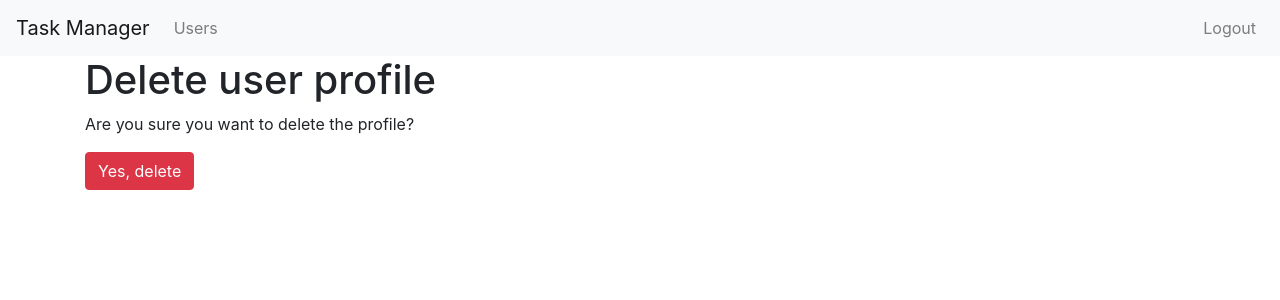
After one commit to ikievite/python-project-lvl4, a Django app: page /users/1/delete/ in a window 1280 px wide. The commit adds this page. Shown: the top 300 px of the page. Run offline with Django 3.2, Linux system fonts and the light colour scheme; the visitor is signed in with stand-in values (Sample User, id 1); data comes from the database, SQL or seed files in the repository; some libraries are stand-ins or nearby versions.

Commit message:
added ability to delete a user

```diff
--- /dev/null
+++ b/users/templates/users/delete.html
@@ -0,0 +1,11 @@
+{% extends "tasks/base.html" %}
+{% load bootstrap4 %}
+{% load i18n %}
+{% block content %}
+    <h1>{% trans "Delete user profile" %}</h1>
+    <p>{% trans "Are you sure you want to delete the profile?" %}</p>
+    <form role="form" method="post">
+        {% csrf_token %}
+        {% bootstrap_button 'Yes, delete' button_type="submit" button_class="btn-danger" %}
+    </form>
+{% endblock content %}
--- a/users/templates/users/users.html
+++ b/users/templates/users/users.html
@@ -21,7 +21,7 @@
             <td>
               <a href="{% url 'update-user' user.id %}">{% trans "Update" %}</a>
 	      <br>
-              <a href="#">{% trans "Delete" %}</a>
+              <a href="{% url 'delete-user' user.id %}">{% trans "Delete" %}</a>
 	    </td>
           </tr>
         {% endfor %}
--- a/users/urls.py
+++ b/users/urls.py
@@ -1,4 +1,5 @@
 from django.urls import path
+from .views import UserDeleteView
 from . import views
 
 
@@ -6,4 +7,5 @@ urlpatterns = [
     path('', views.users, name='users'),
     path('create/', views.create, name='create-user'),
     path('<int:username_id>/update/', views.update, name='update-user'),
+    path('<int:pk>/delete/', UserDeleteView.as_view(), name='delete-user'),
 ]
--- a/users/views.py
+++ b/users/views.py
@@ -3,6 +3,9 @@ from django.contrib.auth import get_user_model
 from django.contrib import messages
 from django.utils.translation import gettext as _
 from django.contrib.auth.decorators import login_required
+from django.contrib.auth.mixins import LoginRequiredMixin, UserPassesTestMixin
+from django.views.generic import DeleteView
+from django.contrib.auth.models import User
 from .forms import UserCreateForm, UserUpdateForm
 
 
@@ -43,3 +46,15 @@ def update(request, username_id):
     }
 
     return render(request, 'users/update.html', context)
+
+
+class UserDeleteView(LoginRequiredMixin, UserPassesTestMixin, DeleteView):
+    model = User
+    template_name = 'users/delete.html'
+    success_url = '/'
+
+    def test_func(self):
+        user = self.get_object()
+        if self.request.user.id == user.id:
+            return True
+        return False
```
